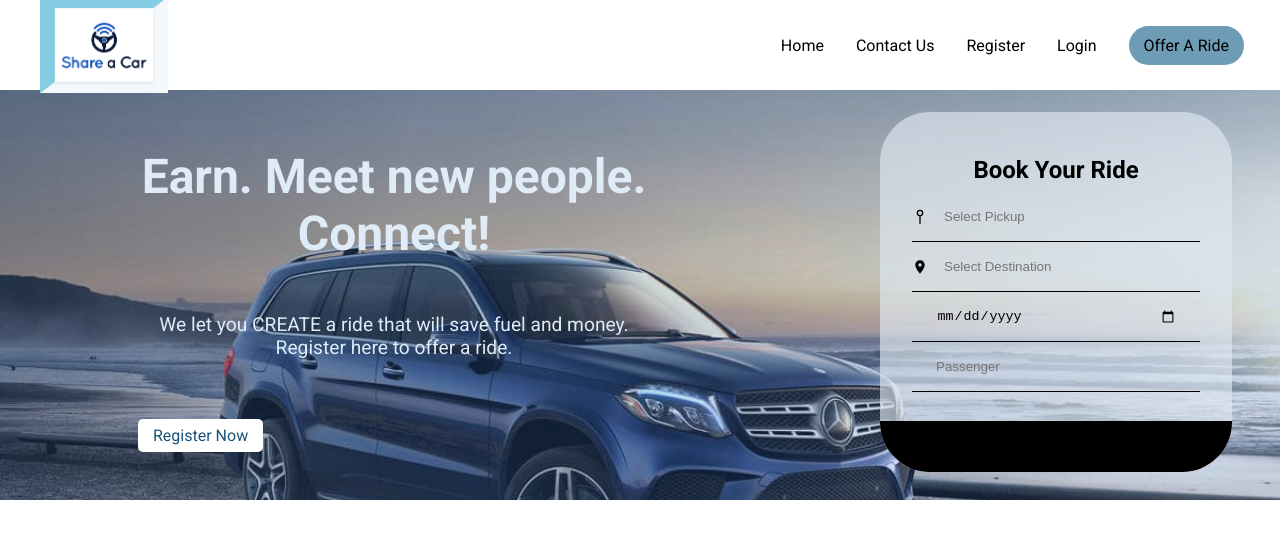
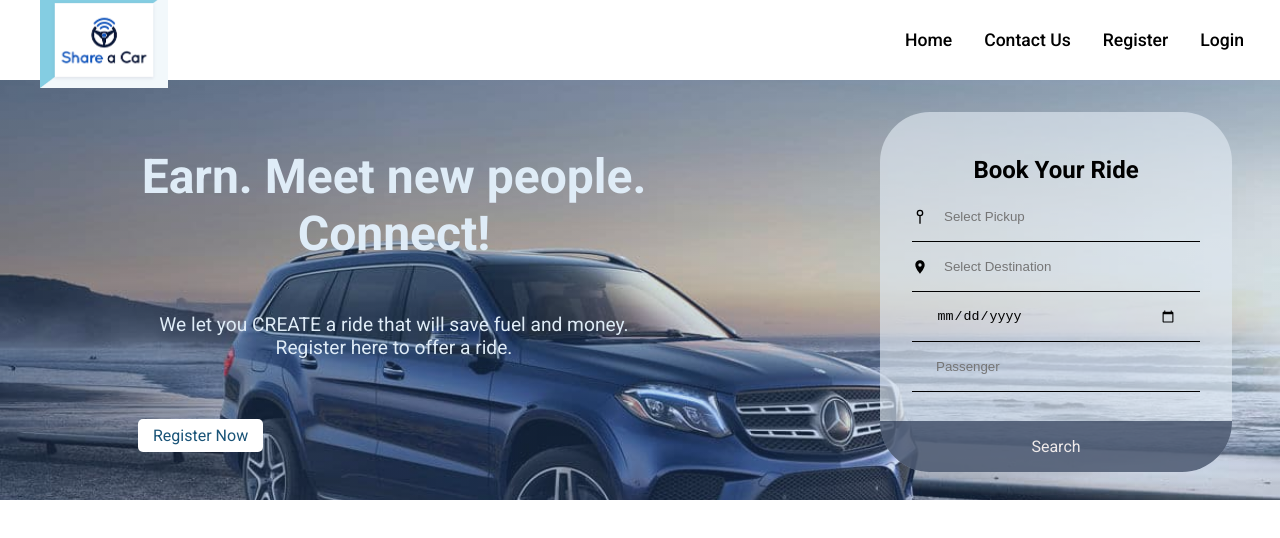
Before and after one commit to Rishita1304/Byteverse_HashItOut, a React (Create React App) app: page / in a window 1280 px wide. Shown: the top 538 px of the page. Built offline with nearby package versions, Linux system fonts and the light colour scheme.

Commit message:
request added

```diff
--- a/src/components/Navbar/Navbar.css
+++ b/src/components/Navbar/Navbar.css
@@ -1,7 +1,7 @@
 @import url('https://fonts.googleapis.com/css2?family=Roboto:wght@400;500;700;900&display=swap');
 .navbar{
     width:100%;
-    height: 70px;
+    height: 60px;
     background-color: white;
     display: flex;
     padding: 10px 40px;
@@ -59,6 +59,8 @@
     text-decoration: none;
     margin:0 1rem;
     color: black;
+    font-size: 1.1rem;
+    font-weight: 500;
 }
 .link:hover{
     color: #4990b6;
--- a/src/components/Navbar/Navbar.js
+++ b/src/components/Navbar/Navbar.js
@@ -13,7 +13,6 @@ const Navbar = () => {
           <Link to="/contact" className='link'>Contact Us</Link>
           <Link to="/register" className='link'>Register</Link>
           <Link to="/login" className='link'>Login</Link>
-          <Link to="/offerARide" className='link' id="offer">Offer A Ride</Link>
 
 
         </nav>
--- a/src/components/Request/Request.css
+++ b/src/components/Request/Request.css
@@ -98,6 +98,9 @@
     left:0;
     padding:1rem 0;
     border-radius: 0px 0px 50px 50px;
-    background-color: black;
-    color: white;
+    background-color: #1624419f;
+    color: rgb(239, 234, 234) !important;
 }
+.submit:hover{
+    background-color: #102143c5;
+}
--- a/src/components/Request/Request.js
+++ b/src/components/Request/Request.js
@@ -119,7 +119,7 @@ const Request = () => {
 
 
    <div>
-     <Link to="/" type="submit" className="submit">Register</Link>
+     <Link to="/" type="submit" className="submit">Search</Link>
    </div>
    </div>
 
```
